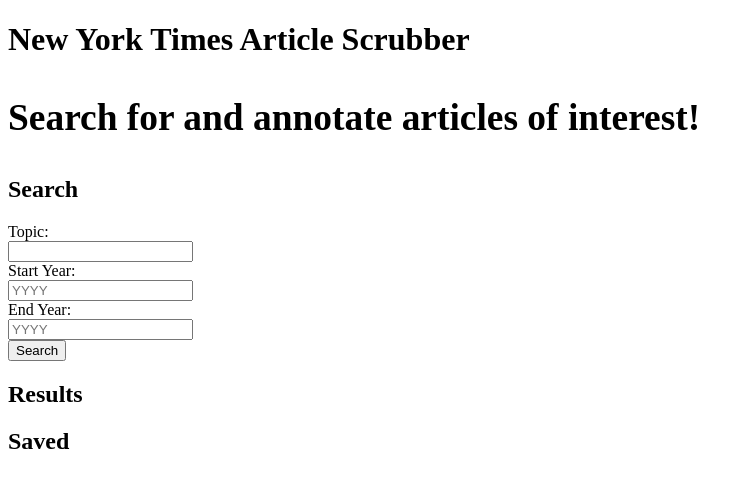
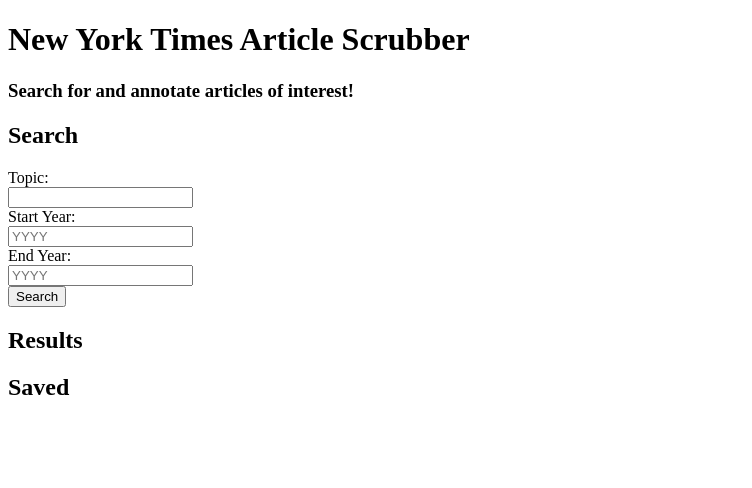
Before and after one commit to nicholettesams/NYT-React, a React (Create React App) app in the folder client/: page / in a window 1280 px wide. Shown: the top 488 px of the page, without its empty margins (0-752 px from the left). Built offline with nearby package versions, Linux system fonts and the light colour scheme.

Commit message:
fix header

```diff
--- a/client/src/components/Header/Header.js
+++ b/client/src/components/Header/Header.js
@@ -1,13 +1,12 @@
 
 import React from "react";
 
-const Header = () =>
-  <div className="page-header text-center ">
-   <h1>
-      New York Times Article Scrubber<br/>
-      <h3>Search for and annotate articles of interest!</h3>
-   </h1>
-
-</div>;
+const Header = () => {
+   return(
+      <div className="page-header text-center ">
+         <h1>New York Times Article Scrubber<br/></h1>
+         <h3>Search for and annotate articles of interest!</h3>
+      </div>
+   )};
 
 export default Header;
```
